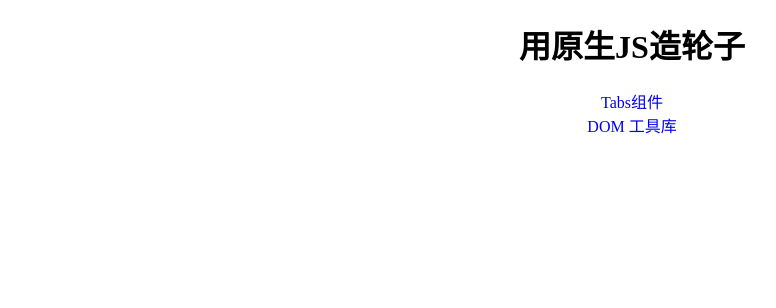
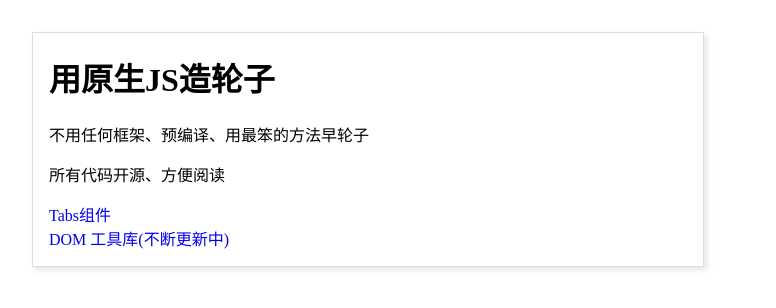
Before and after one commit to Younger-Peng/wheels, a website: page index.html in a window 1280 px wide. Shown: the whole page, without its empty margins (8-784 px from the left). Drawn offline with Linux system fonts and the light colour scheme.

Commit message:
update index

```diff
--- a/index.html
+++ b/index.html
@@ -5,9 +5,8 @@
   <meta name="viewport" content="width=device-width, initial-scale=1.0">
   <meta http-equiv="X-UA-Compatible" content="ie=edge">
   <style>
-    body {
-      text-align: center;
-    }
+
+
     ol{
       list-style: none;
       padding: 0;
@@ -15,13 +14,26 @@
     a{
       text-decoration: none;
     }
+    *{
+      box-sizing: border-box;
+    }
+    .page{
+      width: 42em;
+      margin: 2em;
+      border: 1px solid #ddd;
+      padding: 0 1em;
+      box-shadow: 3px 3px 6px hsla(0,0%,0%,0.1);
+    }
   </style>
   <title>Index</title>
 </head>
 <body>
+  <div class="page">
     <h1>
       用原生JS造轮子
     </h1>
+    <p>不用任何框架、预编译、用最笨的方法早轮子</p>
+    <p>所有代码开源、方便阅读</p>
     <ol>
       <li>
         <a href="./tabs/tabs.html">
@@ -30,9 +42,10 @@
       </li>
       <li>
         <a href="./lib/dom/index.js">
-        DOM 工具库
+          DOM 工具库(不断更新中)
         </a>
       </li>
     </ol>
+  </div>
 </body>
 </html>
```
Lines whose indentation alone changed are shown as unchanged.
